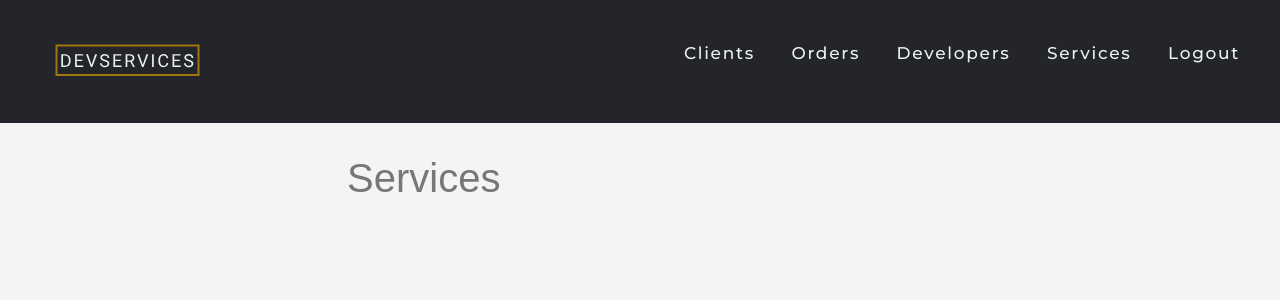
After one commit to Nurou/devServices, a Flask app: page /services in a window 1280 px wide. The commit adds this page. Shown: the top 300 px of the page. Run offline with Flask 2, Linux system fonts and the light colour scheme; a user stored in the database is signed in; data comes from the database, SQL or seed files in the repository; tables that the repository leaves empty hold one stand-in row (values such as "Sample post"); some libraries are stand-ins or nearby versions.

```diff
--- a/application/__init__.py
+++ b/application/__init__.py
@@ -38,11 +38,15 @@ def create_app(config_test=Config_TEST, config_prod=Config_PROD):
     from application.auth.routes import accounts
     from application.orders.routes import orders
     from application.main.routes import main
+    from application.developers.routes import developers
+    from application.services.routes import services
     from application.errors.handlers import errors
 
     app.register_blueprint(accounts)
     app.register_blueprint(orders)
     app.register_blueprint(main)
+    app.register_blueprint(developers)
+    app.register_blueprint(services)
     app.register_blueprint(errors)
 
     try:
--- /dev/null
+++ b/application/services/routes.py
@@ -0,0 +1,12 @@
+from flask import render_template, url_for, flash, redirect, request, Blueprint
+from flask_login import login_user, current_user, logout_user
+from application import db, bcrypt
+from application.auth import login_required
+
+services = Blueprint("services", __name__)
+
+
+@services.route("/services", methods=["GET"])
+@login_required(role="ADMIN")
+def view_services():
+    return render_template("admin/services.html")
--- a/application/templates/admin/dashboard.html
+++ b/application/templates/admin/dashboard.html
@@ -2,7 +2,7 @@
 <div class="container">
   <h1>Welcome Admin</h1>
   <a
-  href="{{ url_for('accounts.agency_orders') }}"
+  href="{{ url_for('orders.agency_orders') }}"
   class="btn btn-primary mr-3"
   >Outstanding Orders</a>
 </div>
--- a/application/templates/admin/layout.html
+++ b/application/templates/admin/layout.html
@@ -43,8 +43,9 @@
         <ul>
           {% if current_user.is_authenticated %}
           <li><a href={{ url_for('accounts.clients') }}>Clients</a></li>
-          <li><a href={{ url_for('accounts.agency_orders') }}>Orders</a></li>
-          <li><a href={{ url_for('accounts.developers') }}>Developers</a></li>
+          <li><a href={{ url_for('orders.agency_orders') }}>Orders</a></li>
+          <li><a href={{ url_for('developers.view_developers') }}>Developers</a></li>
+          <li><a href={{ url_for('services.view_services') }}>Services</a></li>
           <li><a href={{ url_for('accounts.logout') }}>Logout</a></li>
           {% else %}
           <li><a href={{ url_for('accounts.register') }}>Register</a></li>
--- /dev/null
+++ b/application/templates/admin/services.html
@@ -0,0 +1,6 @@
+{% extends "admin/layout.html" %} {% block content %}
+<div class="container">
+  <h1>Services</h1>
+</div>
+
+{% endblock content %}
```
Also changed, not shown: application/auth/routes.py (+6 -18 lines), application/developers/routes.py (added, +12 -0 lines), application/orders/routes.py (+12 -0 lines).
